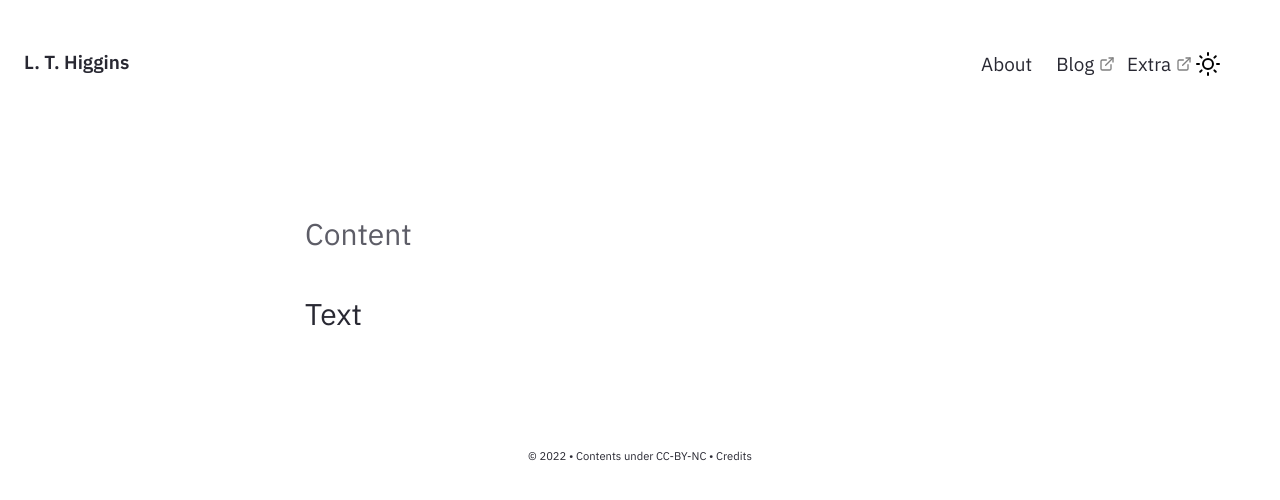
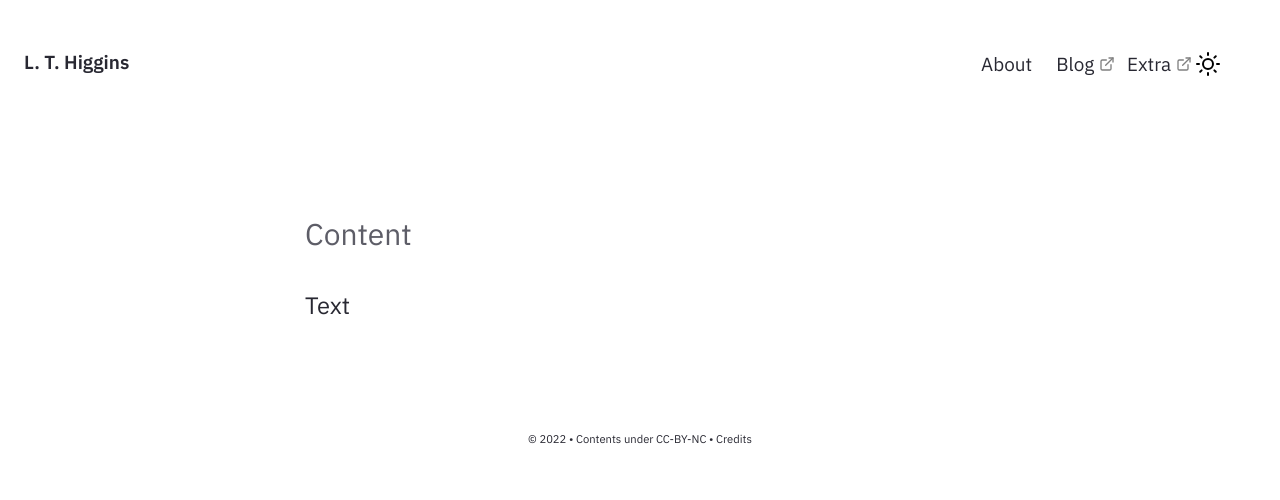
Before and after one commit to Luke-T-Higgins/blog, a Jekyll site: the page built from pages/index.md, in a window 1280 px wide. Shown: the top 500 px of the page. Built offline with Jekyll 4.4.1, drawn with Linux system fonts in a browser that asks for light colours.

```diff
--- a/_includes/Homepage.html
+++ b/_includes/Homepage.html
@@ -3,5 +3,5 @@
         Content
         </h3>
 </div>
-<h3> Text </h3>
+<h5> Text </h5>
 </div>
```
